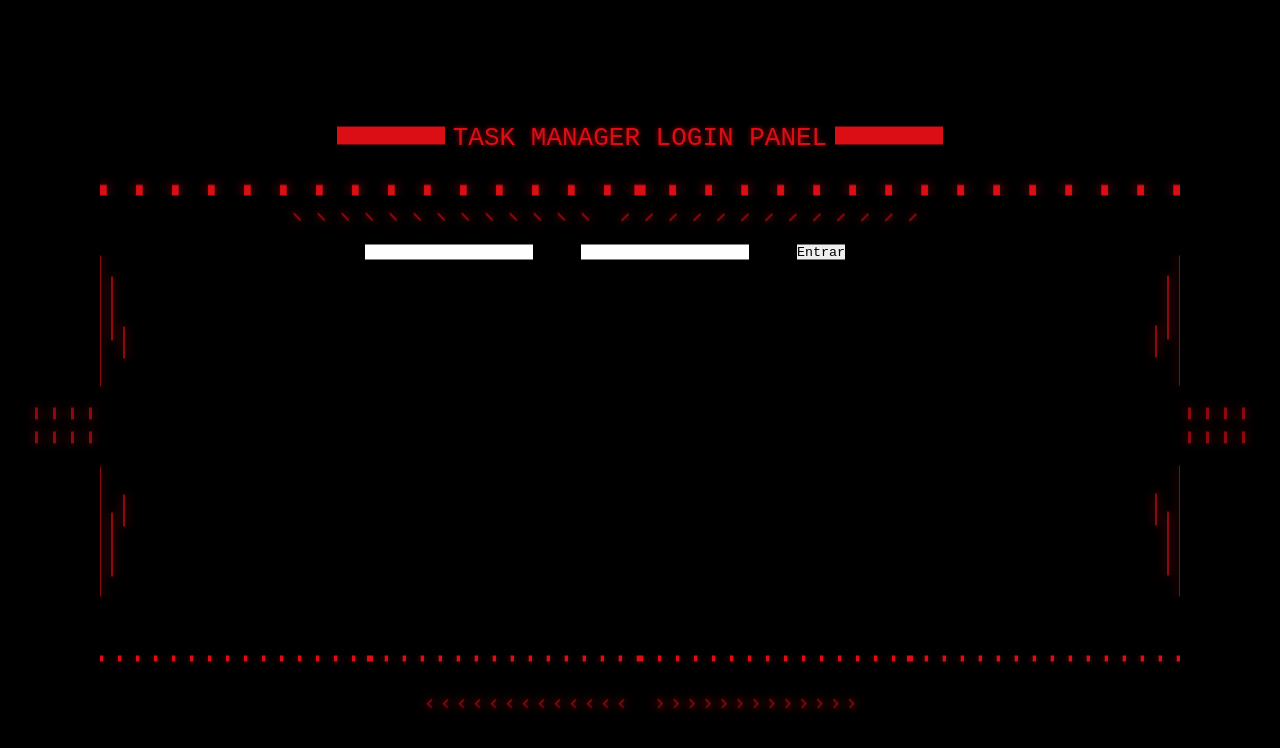
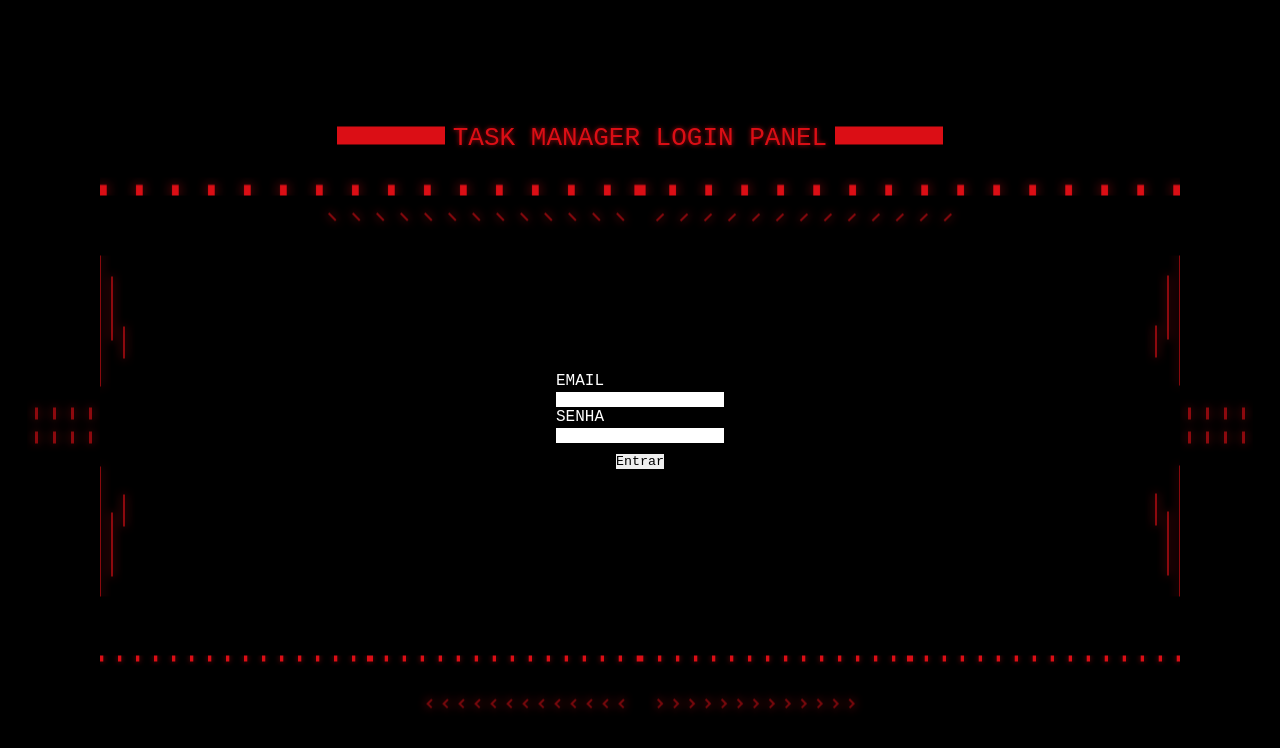
Before and after one commit to hugomaxbr/task_manager_frontend, a React (Create React App) app: page /login2 in a window 1280 px wide. Shown: the top 748 px of the page. Built offline with nearby package versions, Linux system fonts and the light colour scheme.

Commit message:
mechendo no form de login

```diff
--- a/src/Pages/Login2/index.js
+++ b/src/Pages/Login2/index.js
@@ -16,18 +16,18 @@ function Login2() {
             <InnerBox>
               <form action="/login">
                 <field>
+                  <label for="email" class="label">Email</label>
                   <input
                     type="Email"
                     placeholder=" "
                   />
-                  <label for="email" class="label">Email</label>
                 </field>
                 <field>
+                  <label for="password" class="label">Senha</label>
                   <input
                     type="Password"
                     placeholder=" "
                   />
-                  <label for="password" class="label">Senha</label>
                 </field>
 
                 <button type="submit">Entrar</button>
--- a/src/Pages/Login2/styles.js
+++ b/src/Pages/Login2/styles.js
@@ -116,10 +116,37 @@ export const InsideScreen = styled.div`
 export const InnerBox = styled.div`
 
     display: inline-block;
-    width: calc(100% - 70px);
-    max-width: 1010px;
+    width: 100%;
+    height: 100%;
     text-transform: uppercase;
     text-align: center;
+    position: relative;
+
+    form {
+       margin: 0 auto;
+       top: 50%;
+       left:50%;
+       transform: translate(-50%, -50%);
+       text-align: center;
+       position: absolute;
+       align-content: center;
+       label{
+           display: block;
+           color: white;
+           text-align: left;
+       }
+       field {
+           padding: 0;
+           display: block;
+           margin: 0;
+       }
+       button {
+           display: block;
+           margin:  10px auto;
+
+       }
+
+    }
 
     &::before{
         content: "";
```
